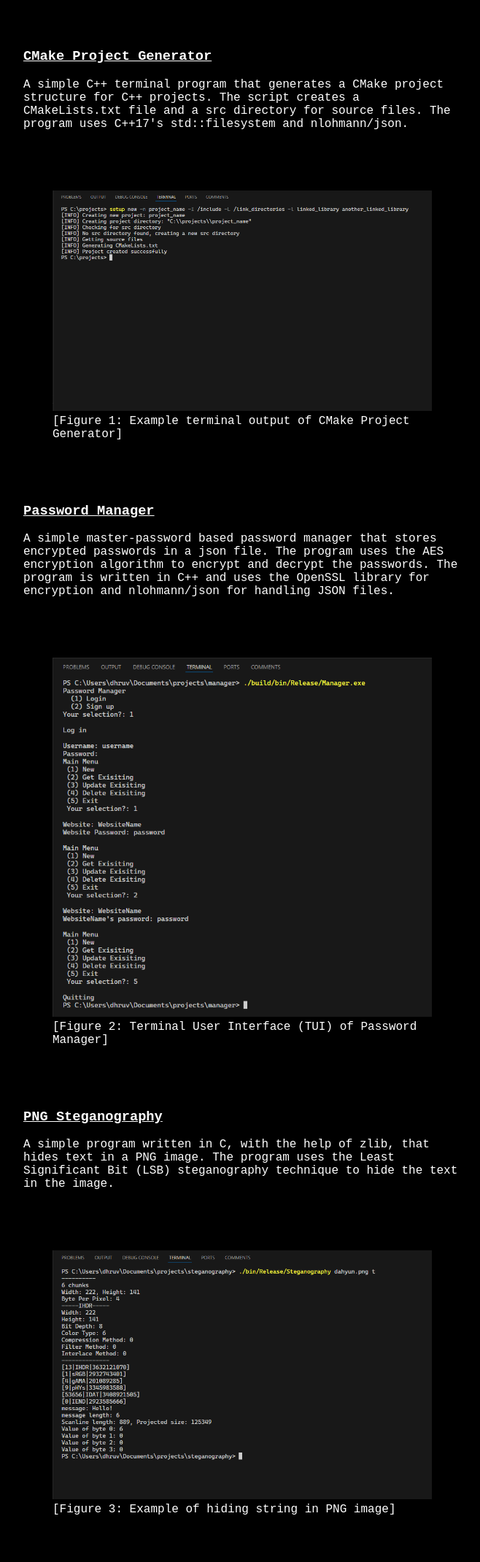
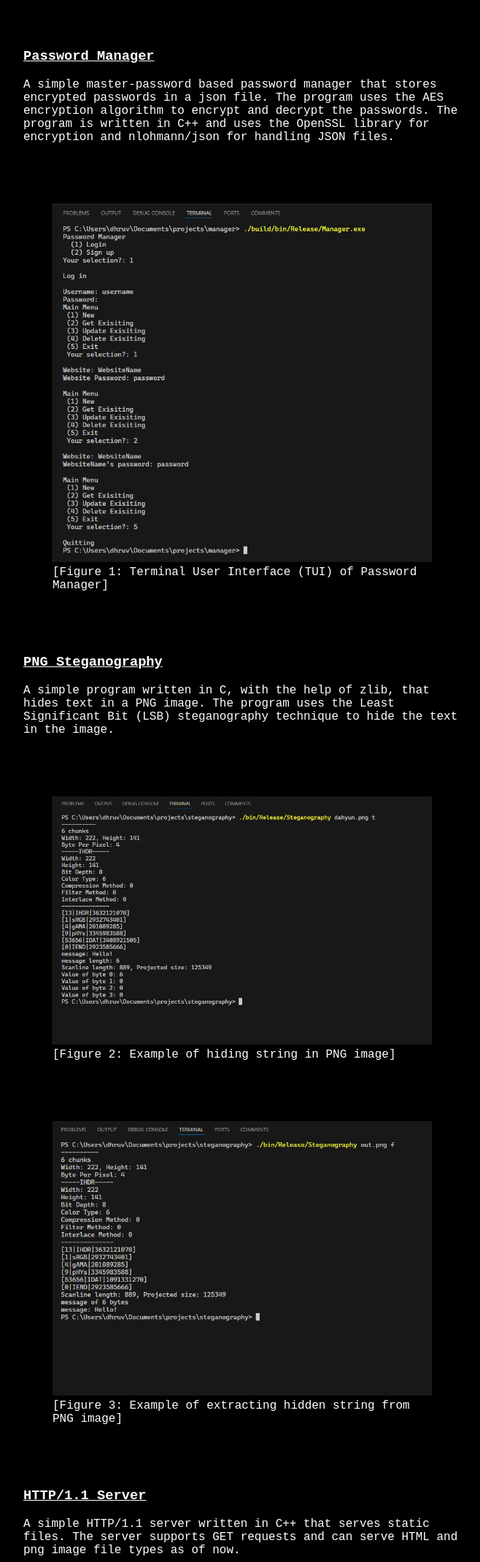
Before and after one commit to KeyboardSlayer7/KeyboardSlayer7.github.io, a plain HTML site: page index.html in a window 1280 px wide. Shown: the part 649-2789 px from the top of the page at 73% size, without its empty margins (308-966 px from the left). Drawn offline with Linux system fonts and the light colour scheme.

Commit message:
Add HTTP/1.1 server project + Change project ordering

```diff
--- a/index.html
+++ b/index.html
@@ -34,29 +34,16 @@
             <h2>Projects</h2>
         </div>
         <div>
-            <h3><a href="https://github.com/KeyboardSlayer7/setup">CMake Project Generator</a></h3>
-            <p>
-                A simple C++ terminal program that generates a CMake project structure for C++ projects.
-                The script creates a CMakeLists.txt file and a src directory for source files. The program uses C++17's std::filesystem and nlohmann/json.
-            </p>
-        </div>
-        <div>
-            <figure>
-                <img src="assets/images/cmake_project_generator3.png" alt="Image not found">
-                <figcaption>[Figure 1: Example terminal output of CMake Project Generator]</figcaption>
-            </figure>
-        </div>
-        <div>
             <h3><a href="https://github.com/KeyboardSlayer7/password_manager">Password Manager</a></h3>
             <p>
                 A simple master-password based password manager that stores encrypted passwords in a json file. The program uses the AES encryption algorithm to encrypt and decrypt the passwords.
                 The program is written in C++ and uses the OpenSSL library for encryption and nlohmann/json for handling JSON files.
             </p>
         </div>
-        <div class = "distorted-left">
+        <div>
             <figure>
                 <img src="assets/images/password_manager.png" alt="Image not found">
-                <figcaption>[Figure 2: Terminal User Interface (TUI) of Password Manager]</figcaption>
+                <figcaption>[Figure 1: Terminal User Interface (TUI) of Password Manager]</figcaption>
             </figure>
         </div>
         <div>
@@ -68,13 +55,32 @@
         <div>
             <figure>
                 <img src="assets/images/png_steganography.png" alt="Image not found">
-                <figcaption>[Figure 3: Example of hiding string in PNG image]</figcaption>
+                <figcaption>[Figure 2: Example of hiding string in PNG image]</figcaption>
             </figure>
         </div>
         <div>
             <figure>
                 <img src="assets/images/png_steganography_2.png" alt="Image not found">
-                <figcaption>[Figure 4: Example of extracting hidden string from PNG image]</figcaption>
+                <figcaption>[Figure 3: Example of extracting hidden string from PNG image]</figcaption>
+            </figure>
+        </div>
+        <div>
+            <h3><a href="https://github.com/KeyboardSlayer7/http_server">HTTP/1.1 Server</a></h3>
+            <p>
+                A simple HTTP/1.1 server written in C++ that serves static files. The server supports GET requests and can serve HTML and png image file types as of now.
+            </p>
+        </div>
+        <div>
+            <h3><a href="https://github.com/KeyboardSlayer7/setup">CMake Project Generator</a></h3>
+            <p>
+                A simple C++ terminal program that generates a CMake project structure for C++ projects.
+                The script creates a CMakeLists.txt file and a src directory for source files. The program uses C++17's std::filesystem and nlohmann/json.
+            </p>
+        </div>
+        <div>
+            <figure>
+                <img src="assets/images/cmake_project_generator3.png" alt="Image not found">
+                <figcaption>[Figure 4: Example terminal output of CMake Project Generator]</figcaption>
             </figure>
         </div>
         <div>
```
